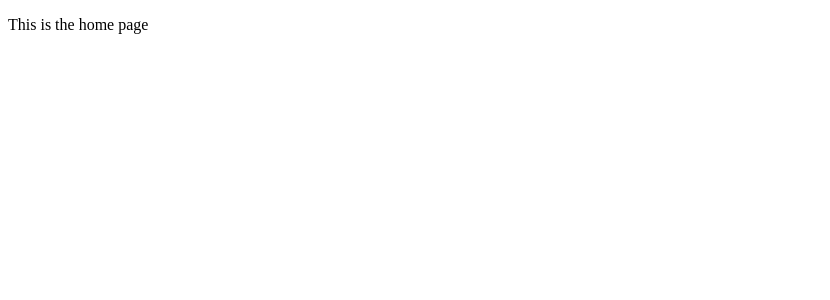
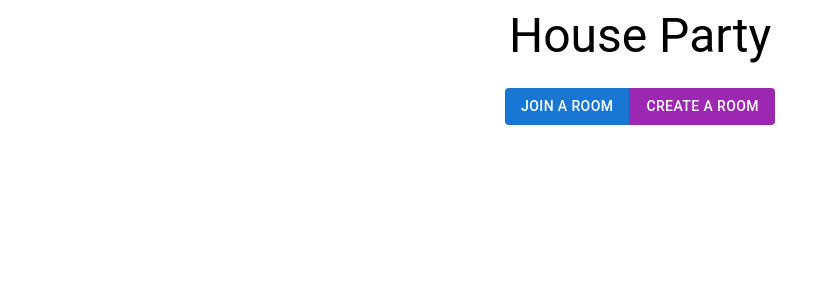
Before and after one commit to olikigotho/music_controller, a React app in the folder frontend/: page / in a window 1280 px wide. Shown: the top 300 px of the page, without its empty margins (0-830 px from the left). Built offline with nearby package versions, Linux system fonts and the light colour scheme; no server answers; the HTML template or start-up script is replaced by a standard one.

Commit message:
Finished tutorial 9. Fixed the views error for the list of rooms

```diff
--- a/frontend/src/components/Home.js
+++ b/frontend/src/components/Home.js
@@ -1,21 +1,92 @@
-import React, { useState } from "react";
+import React, { useState, useEffect } from "react";
 import JoinRoom from "./JoinRoom";
 import Create from "./Create";
 import Room from "./Room";
-import { BrowserRouter as Router, Route, Routes, Link, Redirect } from "react-router-dom";
+import { Grid, Button, ButtonGroup, Typography } from "@mui/material"
+import { BrowserRouter as Router, Route, Routes, Link, Navigate, Outlet } from "react-router-dom";
 
 // Define a functional component named Home
 // remember to add paths to frontend/urls.py
 const Home = () => {
+    const [roomCode, setRoomCode] = useState("")
+    // life cycle method
+    /*
+    This will check whether we are already in a room when
+    when we open the home page. The home page will load once first.
+    Later in the code, we will be able to automatically transfer the
+    person to the room which they were already in.
+    */
+    useEffect(() => {
+        // Fetch the room code when the component mounts
+        // runs asynchronously
+
+        // Define an async function named fetchRoomCode
+        const fetchRoomCode = async () => {
+            // Send a GET request to the "/api/user-in-room" endpoint
+            const response = await fetch("/api/user-in-room");
+
+            // Parse the response as JSON
+            const data = await response.json();
+
+            // Update the state variable 'roomCode' with the received room code
+            setRoomCode(data.code);
+        };
+
+        // Call the fetchRoomCode function when the component mounts
+        fetchRoomCode();
+    }, []);
+
+    // Define a nested functional component named HomePage
+    const HomePage = () => {
+        return (
+            // Render a grid layout using MUI Grid components
+            <Grid container spacing={3}>
+                <Grid item xs={12} align="center">
+                    {/* Render a heading */}
+                    <Typography variant="h3">
+                        House Party
+                    </Typography>
+                </Grid>
+                <Grid item xs={12} align="center">
+                    <ButtonGroup disableElevation variant="contained" color="primary">
+                        {/* Render a button with a link */}
+                        <Button color="primary" to="/join" component={Link}>
+                            Join a Room
+                        </Button>
+                        {/* Render a button with a link  */}
+                        <Button color="secondary" to="/create" component={Link}>
+                            Create a Room
+                        </Button>
+                    </ButtonGroup>
+                </Grid>
+            </Grid>
+        );
+    }
+
     return (
+        // Set up the Router component
         <Router>
             <div>
+                {/* Define the routes */}
                 <Routes>
-                    <Route exact path="/" element={ <p>This is the home page</p>} />
-                    <Route path="/join" element={ <JoinRoom/>} />
-                    <Route path="/create" element={ <Create/> } />
+                    {/* Render the HomePage component when the path is exactly "/" */}
+                    <Route exact path="/"
+                        element={
+                            roomCode ? (
+                                <Navigate to={`/room/${roomCode}`} />
+                            ) : (
+                                <HomePage />
+                            )
+                        }/>
+                    {/* Render the JoinRoom component when the path is "/join" */}
+                    <Route path="/join" element={<JoinRoom />} />
+                    {/* Render the Create component when the path is "/create" */}
+                    <Route path="/create" element={<Create />} />
+                    {/* Render the Room component when the path is "/room/:roomCode" */}
                     {/* Must have ": paranthesis to work*/ }
-                    <Route path="/room/:roomCode" element={ <Room/> }/>
+                    <Route path="/room/:roomCode" element={<Room />} />
+                    {/* Render the Outlet component for any other unmatched routes */}
+                    <Route path="/*" element={<Outlet />} />
                 </Routes>
             </div>
         </Router>
```
Also changed, not shown: 2 other files (tests, documents, lock files or other folders).
